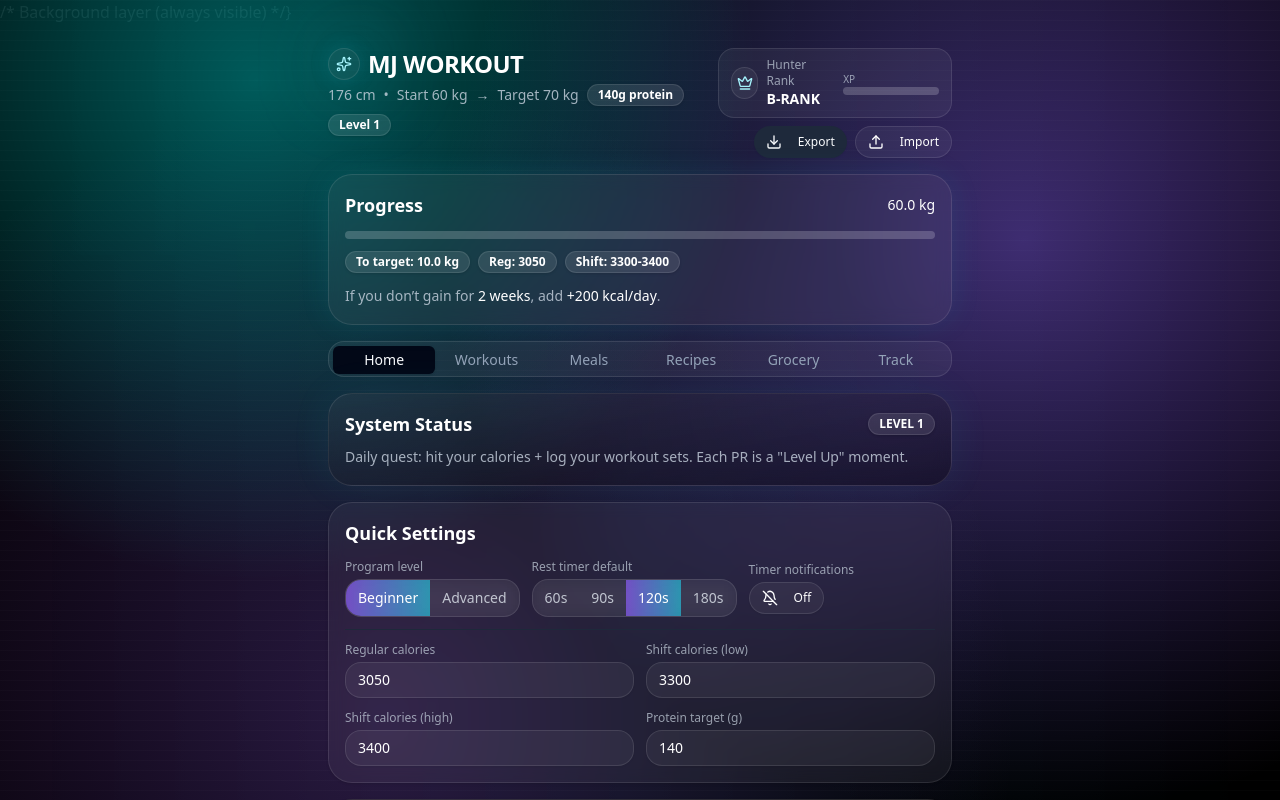
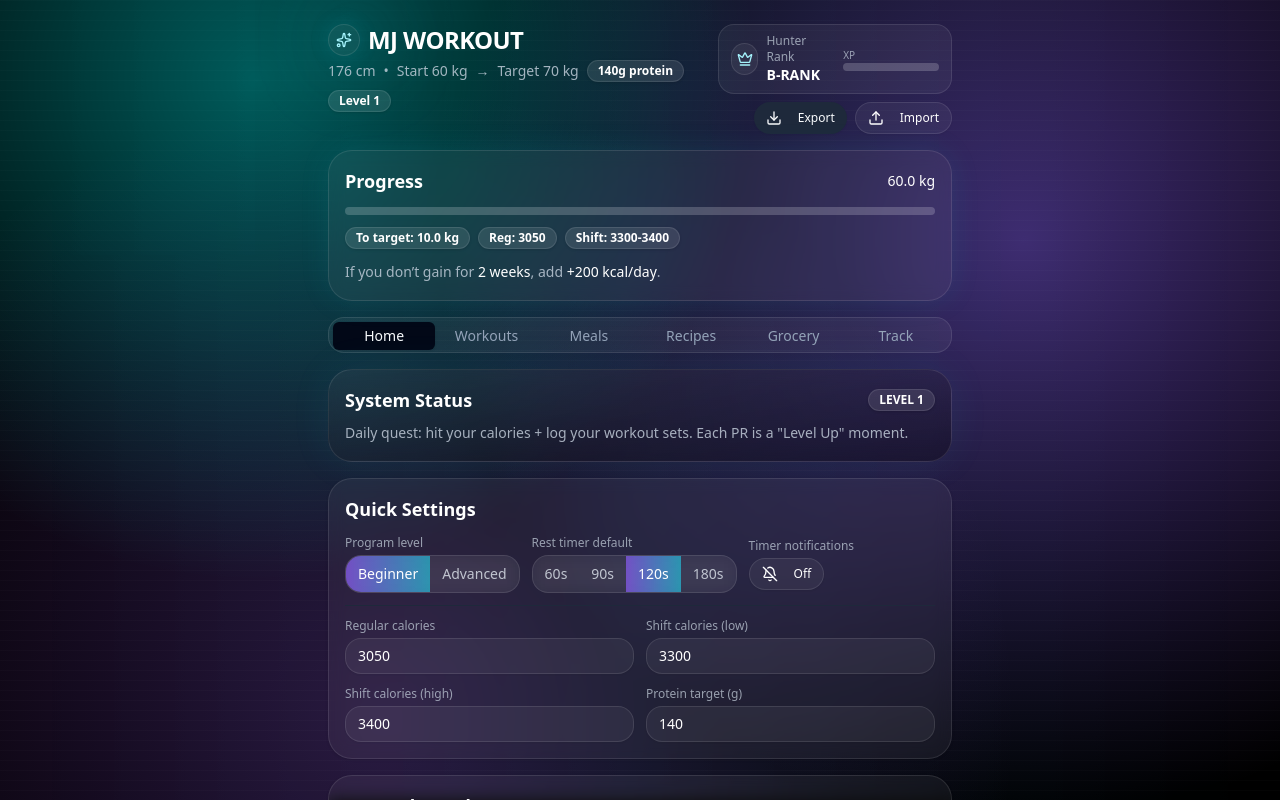
Before and after one commit to AlphaShogun098/mj-workout, a React (Vite) app: page / in a window 1280 px wide. Shown: the top 800 px of the page. Built offline with nearby package versions, Linux system fonts and the light colour scheme.

Commit message:
Updated solo leveling aesthetic

```diff
--- a/src/App.jsx
+++ b/src/App.jsx
@@ -1293,7 +1293,7 @@ function updateSet(exId, setIdx, newSet) {
 
   return (
     <div className="min-h-screen bg-black text-white">
-/* Background layer (always visible) */}
+{/* Background layer (always visible) */}
 <div className="fixed inset-0 z-0 pointer-events-none">
   <div
     className="absolute inset-0"
```
